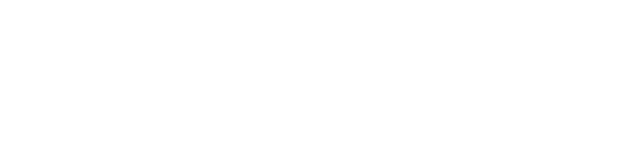
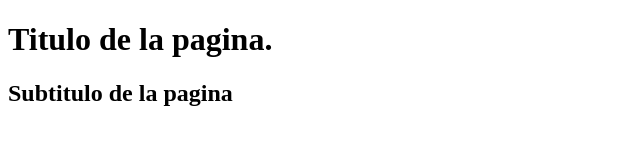
Before and after one commit to SantiagoVonk/MasterClassGit, a plain HTML site: page contact.html in a window 1280 px wide. Shown: the whole page, without its empty margins (0-640 px from the left). Drawn offline with Linux system fonts and the light colour scheme.

Commit message:
contenido contact

```diff
--- a/contact.html
+++ b/contact.html
@@ -7,6 +7,8 @@
     <title>Document</title>
 </head>
 <body>
+    <h1>Titulo de la pagina.</h1>
+    <h2>Subtitulo de la pagina</h2>
 
 </body>
 </html>
```
